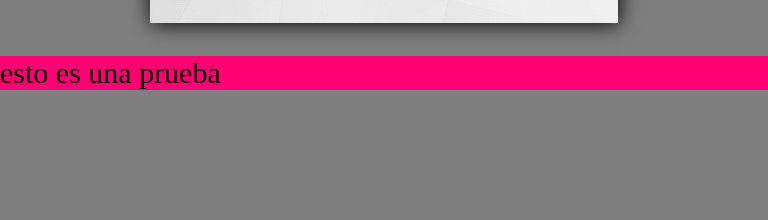
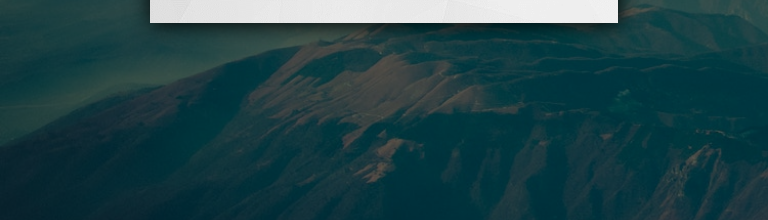
Before and after one commit to villamzr/villamzr.github.io, a plain HTML site: page index.html in a window 768 px wide. Shown: the part 580-800 px from the top of the page. Drawn offline with Linux system fonts and the light colour scheme.

Commit message:
Modificacion de Imagen a imagen responsive

```diff
--- a/css/estilo-general.css
+++ b/css/estilo-general.css
@@ -156,8 +156,33 @@ div div section .resumen-cv-inicio .redes-sociales .redes-sociales-icon a:hover{
 	color:  #3498db;
 }
 
-#prueba-test{
-	background-color: #FF0072;
-	font-size: 30px;
-	font-family: century ghotic;
+/*RESPONSIVE*/
+@media screen and (min-width:800px) and (max-width: 900px){
+
+	/*Capa oscura de la imagen de fondo*/
+	div .capa-oscura{
+		height: 115%;
+	}
+
+	/*Imagen de fondo*/ /*Photo by NASA on Unsplash*/
+	div .img-fondo{
+		width: 100%;
+		height: 115%;
+		background-size: 110%;
+	}
 }
+
+@media screen and (min-width:429px) and (max-width: 799px){
+
+	/*Capa oscura de la imagen de fondo*/
+	div .capa-oscura{
+		height: 120%;
+	}
+
+	/*Imagen de fondo*/ /*Photo by NASA on Unsplash*/
+	div .img-fondo{
+		width: 100%;
+		height: 120%;
+		background-size: 200%;
+	}
+}
--- a/index.html
+++ b/index.html
@@ -45,8 +45,6 @@
 			</section>
 		</div>
 		<!--INICIO end-->
-
-		<p id="prueba-test">esto es una prueba</p>
 		<!--<div class="resumen"></div>
 		<div class="habilidades"></div>
 		<div class="portafolio"></div>
```
